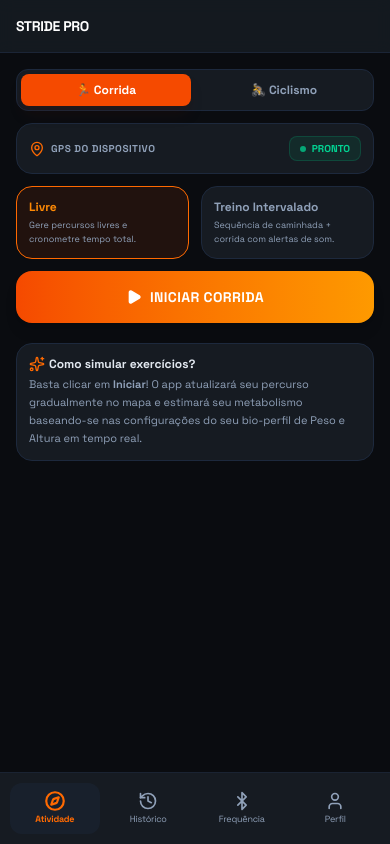
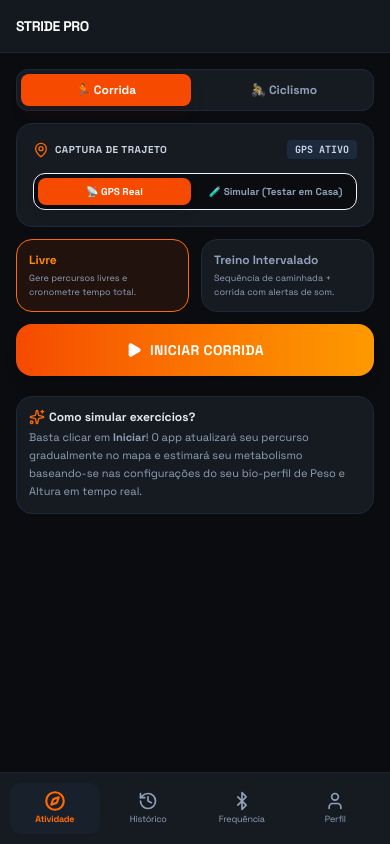
Before and after one commit to renattoolivier-sketch/STRADE-PRO, a React (Vite) app: page / in a window 390 px wide. Built offline with nearby package versions, Linux system fonts and the light colour scheme.

Commit message:
feat: add simulation mode and improve speech synthesis
Add simulation mode to GPS tracking and fix speech synthesis resume issue for mobile WebViews.

```diff
--- a/src/App.tsx
+++ b/src/App.tsx
@@ -86,6 +86,7 @@ export default function App() {
   const [isSensorConnected, setIsSensorConnected] = useState<boolean>(false);
 
   // Route details & real Geolocation markers
+  const [isSimulating, setIsSimulating] = useState<boolean>(false);
   const [activeRoutePath, setActiveRoutePath] = useState<Coordinate[]>([]);
   const [selectedRouteTemplateId, setSelectedRouteTemplateId] = useState<string>('copacabana-beach');
   const [currentTemplateStep, setCurrentTemplateStep] = useState<number>(0);
@@ -98,6 +99,9 @@ export default function App() {
   // Stopwatch background timing references
   const stopwatchStartTimeRef = useRef<number | null>(null);
   const stopwatchAccumulatedSecondsRef = useRef<number>(0);
+
+  // Screen Wake Lock API reference to prevent screen turn-off on mobile
+  const wakeLockRef = useRef<any>(null);
 
   // Persistence triggers
   useEffect(() => {
@@ -124,6 +128,10 @@ export default function App() {
   // Live Geolocation Tracking Engine
   useEffect(() => {
     if (isRecording && !isPaused) {
+      if (isSimulating) {
+        setGpsStatus('CONECTADO');
+        return;
+      }
       if (navigator.geolocation) {
         setGpsStatus('BUSCANDO');
 
@@ -203,7 +211,56 @@ export default function App() {
         watchIdRef.current = null;
       }
     };
-  }, [isRecording, isPaused]);
+  }, [isRecording, isPaused, isSimulating]);
+
+  // Simulation tracking engine - Generates coordinates over time when testing indoors
+  useEffect(() => {
+    let simTicker: any = null;
+    if (isRecording && !isPaused && isSimulating) {
+      const template = ROUTE_TEMPLATES.find(r => r.id === selectedRouteTemplateId);
+      if (template && template.coordinates.length > 0) {
+        // Initialize start position if empty
+        if (activeRoutePath.length === 0) {
+          const firstCoord = template.coordinates[0];
+          setActiveRoutePath([firstCoord]);
+          lastCoordinateRef.current = firstCoord;
+        }
+
+        simTicker = setInterval(() => {
+          setActiveRoutePath((prev) => {
+            if (prev.length === 0) {
+              const firstCoord = template.coordinates[0];
+              lastCoordinateRef.current = firstCoord;
+              return [firstCoord];
+            }
+
+            const nextIndex = prev.length;
+            if (nextIndex >= template.coordinates.length) {
+              clearInterval(simTicker);
+              return prev;
+            }
+
+            const nextCoord = template.coordinates[nextIndex];
+            const prevCoord = lastCoordinateRef.current || prev[prev.length - 1];
+            const diffKm = calculateHaversineDistance(
+              prevCoord.lat,
+              prevCoord.lng,
+              nextCoord.lat,
+              nextCoord.lng
+            );
+
+            setDistance(prevDist => Number((prevDist + diffKm).toFixed(3)));
+            lastCoordinateRef.current = nextCoord;
+            return [...prev, nextCoord];
+          });
+        }, 3000); // Progress to the next coordinate point every 3 seconds
+      }
+    }
+
+    return () => {
+      if (simTicker) clearInterval(simTicker);
+    };
+  }, [isRecording, isPaused, isSimulating, selectedRouteTemplateId]);
 
   // Live Stopwatch Ticker with robust system timestamp background calibration
   useEffect(() => {
@@ -250,6 +307,40 @@ export default function App() {
       if (ticker) clearInterval(ticker);
     };
   }, [isRecording, isPaused, currentBpm]);
+
+  // Wake lock to keep celular screen active during recording
+  useEffect(() => {
+    const requestWakeLock = async () => {
+      if (typeof navigator !== 'undefined' && 'wakeLock' in navigator) {
+        try {
+          wakeLockRef.current = await (navigator as any).wakeLock.request('screen');
+          console.log('STRIDE PRO: Wake Lock ativado com sucesso.');
+        } catch (err) {
+          console.warn('Erro ao solicitar Wake Lock (Prevenção de Tela de Bloqueio):', err);
+        }
+      }
+    };
+
+    const releaseWakeLock = async () => {
+      if (wakeLockRef.current) {
+        try {
+          await wakeLockRef.current.release();
+          wakeLockRef.current = null;
+          console.log('STRIDE PRO: Wake Lock desativado.');
+        } catch (err) {}
+      }
+    };
+
+    if (isRecording && !isPaused) {
+      requestWakeLock();
+    } else {
+      releaseWakeLock();
+    }
+
+    return () => {
+      releaseWakeLock();
+    };
+  }, [isRecording, isPaused]);
 
   // Start Workout Tracking
   const handleStartWorkout = () => {
@@ -396,8 +487,12 @@ export default function App() {
       if (triggered) {
         setActiveAchievementUnlocked(ach.title + ' ' + ach.icon);
         // Play congratulations voice cue
-        if (window.speechSynthesis) {
+        if (typeof window !== 'undefined' && 'speechSynthesis' in window) {
           try {
+            window.speechSynthesis.cancel();
+            if (window.speechSynthesis.paused) {
+              window.speechSynthesis.resume();
+            }
             const utterance = new SpeechSynthesisUtterance(`Parabéns! Você alcançou a meta: ${ach.title}! ${ach.description}`);
             utterance.lang = 'pt-BR';
             utterance.rate = 1.35; // Increased voice rate per user request (1.35)
@@ -437,9 +532,7 @@ export default function App() {
   const aggregateCalories = activities.reduce((sum, current) => sum + current.calories, 0);
 
   // Render simulator content based on active tab
-  const renderTabContent = () => {
-    switch (tab) {
-      case 'RECORD':
+  const renderRecordTab = () => {
     return (
       <div className="space-y-5">
             {/* Sport toggle slider */}
@@ -475,16 +568,74 @@ export default function App() {
                   </button>
                 </div>
 
-                {/* Real smartphone GPS signal checker state */}
-                <div className="bg-[#161B22] border border-slate-800 p-3 rounded-2xl flex items-center justify-between">
-                  <span className="text-[10px] text-slate-400 font-bold uppercase tracking-wider flex items-center gap-1.5 font-sans">
+                {/* Geolocation Input Mode Toggles */}
+                <div className="bg-[#161B22] border border-slate-800 p-4 rounded-2xl space-y-3.5">
+                  <div className="flex items-center justify-between">
+                    <span className="text-[10px] text-slate-300 font-bold uppercase tracking-wider flex items-center gap-1.5 font-sans">
                       <MapPin className="w-4 h-4 text-orange-500" />
-                    GPS do Dispositivo
+                      Captura de Trajeto
                     </span>
-                  <span className="text-[10px] bg-emerald-500/10 text-emerald-400 border border-emerald-500/20 px-2.5 py-1 rounded-lg font-bold flex items-center gap-1.5">
-                    <span className="w-1.5 h-1.5 rounded-full bg-emerald-400 animate-pulse" />
-                    PRONTO
+                    <span className="text-[10px] bg-slate-800 text-slate-300 px-2 py-0.5 rounded font-mono font-bold">
+                      {isSimulating ? 'SIMULADO' : 'GPS ATIVO'}
                     </span>
+                  </div>
+
+                  <div className="grid grid-cols-2 gap-2 bg-[#0A0C10] p-1 rounded-xl border border-slate-850">
+                    <button
+                      id="opt-gps-real"
+                      type="button"
+                      onClick={() => setIsSimulating(false)}
+                      className={`py-1.5 text-[10px] font-bold rounded-lg transition-all ${
+                        !isSimulating
+                          ? 'bg-orange-600 text-white shadow-lg'
+                          : 'text-slate-400 hover:text-slate-200'
+                      }`}
+                    >
+                      📡 GPS Real
+                    </button>
+                    <button
+                      id="opt-gps-sim"
+                      type="button"
+                      onClick={() => {
+                        setIsSimulating(true);
+                        // Default to sport-appropriate route templates
+                        if (sportType === 'CORRIDA') {
+                          setSelectedRouteTemplateId('copacabana-beach');
+                        } else {
+                          setSelectedRouteTemplateId('lagoa-rodrigo-freitas');
+                        }
+                      }}
+                      className={`py-1.5 text-[10px] font-bold rounded-lg transition-all ${
+                        isSimulating
+                          ? 'bg-orange-600 text-white shadow-lg'
+                          : 'text-slate-400 hover:text-slate-200'
+                      }`}
+                    >
+                      🧪 Simular (Testar em Casa)
+                    </button>
+                  </div>
+
+                  {/* Template selector if simulating */}
+                  {isSimulating && (
+                    <div className="space-y-1.5 pt-1">
+                      <label className="block text-[9px] text-slate-400 font-bold uppercase">Escolher Trajeto para Simulação:</label>
+                      <select
+                        id="select-simulation-route"
+                        value={selectedRouteTemplateId}
+                        onChange={(e) => setSelectedRouteTemplateId(e.target.value)}
+                        className="w-full bg-[#0A0C10] border border-slate-800 rounded-xl px-2.5 py-1.5 text-xs text-slate-200 font-sans focus:outline-none focus:border-orange-500 cursor-pointer"
+                      >
+                        {ROUTE_TEMPLATES.filter(r => r.type === sportType).map((route) => (
+                          <option key={route.id} value={route.id}>
+                            {route.name} ({route.distance}km)
+                          </option>
+                        ))}
+                      </select>
+                      <p className="text-[9px] text-slate-500 leading-normal">
+                        Modo Simulador: Conforme o cronômetro avança, o aplicativo gerará novos pontos ao longo da orla desejada para desenhar o trajeto live!
+                      </p>
+                    </div>
+                  )}
                 </div>
 
                 {/* Workout category selection */}
@@ -630,8 +781,9 @@ export default function App() {
             )}
           </div>
     );
+  };
 
-      case 'HISTORY':
+  const renderHistoryTab = () => {
     return (
           <div className="space-y-6">
             {/* Aggregate lifetime analytics cards */}
@@ -748,30 +900,6 @@ export default function App() {
             </div>
           </div>
         );
-
-      case 'BLUETOOTH':
-        return (
-          <BluetoothHR
-            currentBpm={currentBpm}
-            onBpmChange={setCurrentBpm}
-            isSensorConnected={isSensorConnected}
-            setIsSensorConnected={setIsSensorConnected}
-            userAge={profile.age}
-          />
-        );
-
-      case 'PROFILE':
-        return (
-          <ProfileSettings
-            profile={profile}
-            onSaveProfile={setProfile}
-            achievements={achievements}
-          />
-        );
-
-      default:
-        return null;
-    }
   };
 
   return (
@@ -819,7 +947,28 @@ export default function App() {
 
         {/* Tab content viewer */}
         <main className="flex-1 overflow-y-auto p-4 space-y-4">
-          {renderTabContent()}
+          <div className={tab === 'RECORD' ? 'block' : 'hidden'}>
+            {renderRecordTab()}
+          </div>
+          <div className={tab === 'HISTORY' ? 'block animate-fade-in' : 'hidden'}>
+            {renderHistoryTab()}
+          </div>
+          <div className={tab === 'BLUETOOTH' ? 'block animate-fade-in' : 'hidden'}>
+            <BluetoothHR
+              currentBpm={currentBpm}
+              onBpmChange={setCurrentBpm}
+              isSensorConnected={isSensorConnected}
+              setIsSensorConnected={setIsSensorConnected}
+              userAge={profile.age}
+            />
+          </div>
+          <div className={tab === 'PROFILE' ? 'block animate-fade-in' : 'hidden'}>
+            <ProfileSettings
+              profile={profile}
+              onSaveProfile={setProfile}
+              achievements={achievements}
+            />
+          </div>
         </main>
 
         {/* Premium Bottom navigation bar tab bar controllers */}
--- a/src/components/IntervalTimer.tsx
+++ b/src/components/IntervalTimer.tsx
@@ -72,6 +72,12 @@ export default function IntervalTimer({
       if ('speechSynthesis' in window) {
         // Cancel active cue to prevent overlap latency
         window.speechSynthesis.cancel();
+
+        // Mobile WebView fix: force resume if engine is paused/suspended
+        if (window.speechSynthesis.paused) {
+          window.speechSynthesis.resume();
+        }
+
         const utterance = new SpeechSynthesisUtterance(text);
         utterance.lang = 'pt-BR';
 
```
Lines whose indentation alone changed are shown as unchanged.
